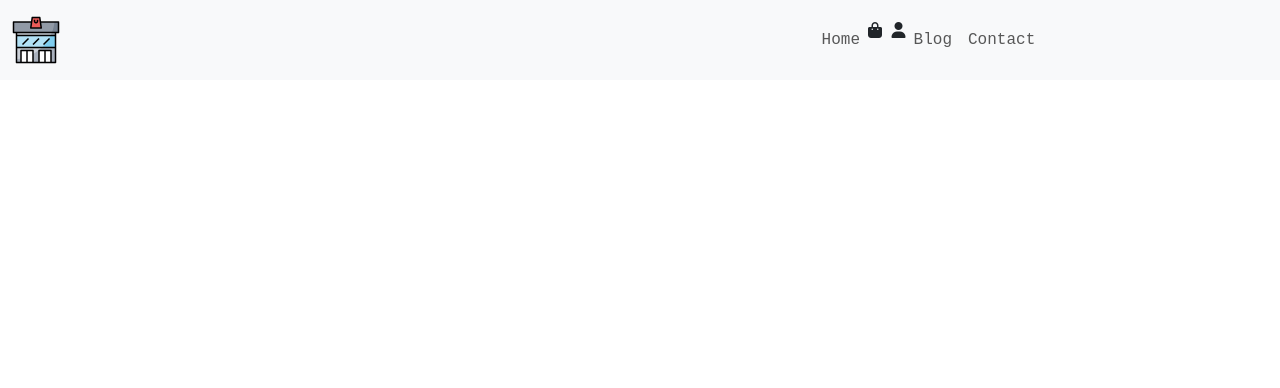
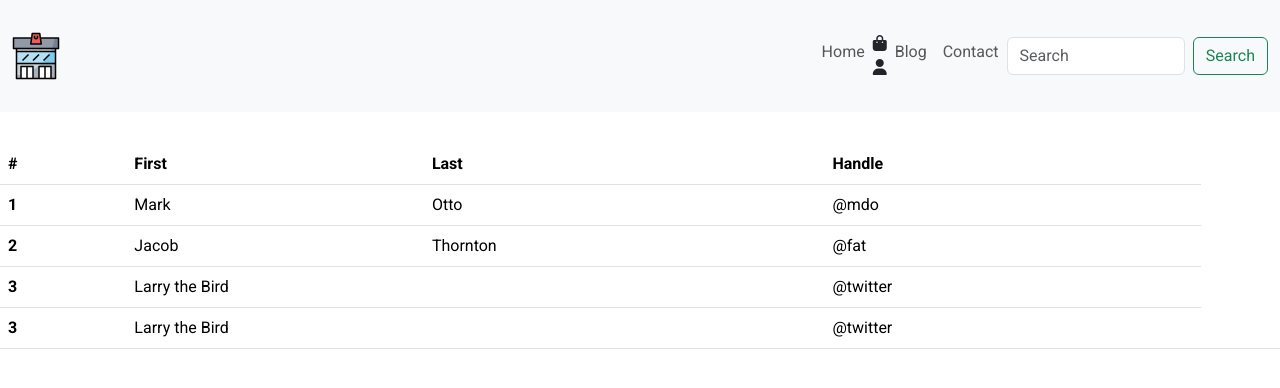
Before and after one commit to JunCodera1/PHP-coding, a plain HTML site: page Mid-term/index.html in a window 1280 px wide. Drawn offline with nearby package versions, Linux system fonts and the light colour scheme.

Commit message:
Update css

```diff
--- a/Mid-term/assets/css/style.css
+++ b/Mid-term/assets/css/style.css
@@ -1,7 +1,59 @@
+@import url('https://fonts.googleapis.com/css2?family=Roboto:ital,wght@0,100;0,300;0,400;0,500;0,700;0,900;1,100;1,300;1,400;1,500;1,700;1,900&display=swap');
 .nav-buttons{
     margin-left: 60%;
+
 }
 
 *{
-    font-family: 'Courier New', Courier, monospace;
+    margin: 0;
+    padding: 0;
+    box-sizing: border-box;
 }
+
+body{
+    font-family: 'Roboto';
+}
+
+h1{
+    font-size: 2.5rem;
+    font-weight: 700;
+}
+
+h2{
+    font-size: 1.8rem;
+    font-weight: 600;
+}
+
+h3{
+    font-size: 1.5rem;
+    font-weight: 500;
+}
+
+h4{
+    font-size: 1.2rem;
+    font-weight: 400;
+}
+
+h5{
+    font-size: 1rem;
+    font-weight: 300;
+}
+
+h6{
+    color: #D8D8D8;
+}
+
+
+.navbar{
+    font-size: 16px;
+    padding-top: 2rem !important;
+    padding-bottom: 2rem !important ;
+    top: 0;
+    left: 0;
+}
+
+.navbar-light .navbar-nav .nav-link{
+    padding : 0 20px;
+    color: #000;
+    transition: 0.4s ease;
+}
--- a/Mid-term/index.html
+++ b/Mid-term/index.html
@@ -4,15 +4,19 @@
     <meta charset="utf-8">
     <meta name="viewport" content="width=device-width, initial-scale=1">
     <title>Bootstrap demo</title>
+    <!-- Bootstrap CSS -->
     <link href="https://cdn.jsdelivr.net/npm/bootstrap@5.3.3/dist/css/bootstrap.min.css" rel="stylesheet" integrity="sha384-QWTKZyjpPEjISv5WaRU9OFeRpok6YctnYmDr5pNlyT2bRjXh0JMhjY6hW+ALEwIH" crossorigin="anonymous">
+    <!-- Font Awesome CSS -->
     <link rel="stylesheet" href="https://cdnjs.cloudflare.com/ajax/libs/font-awesome/6.6.0/css/all.min.css">
+    <!-- Custom CSS (Ensure this comes after Bootstrap to override styles if needed) -->
     <link rel="stylesheet" href="assets/css/style.css">
   </head>
   <body>
     <!-- Navbar -->
-    <nav class="navbar navbar-expand-lg bg-body-tertiary py-3  fixed-top">
+    <nav class="navbar navbar-expand-lg navber-light bg-body-tertiary py-3 fixed-top">
       <div class="container-fluid">
-        <img src="assets/imgs/shop.png" alt="">
+        <!-- Logo -->
+        <img src="assets/imgs/shop.png" alt="Shop Logo">
         <button class="navbar-toggler" type="button" data-bs-toggle="collapse" data-bs-target="#navbarSupportedContent" aria-controls="navbarSupportedContent" aria-expanded="false" aria-label="Toggle navigation">
           <span class="navbar-toggler-icon"></span>
         </button>
@@ -31,13 +35,52 @@
             <li class="nav-item">
               <a class="nav-link" href="#">Contact</a>
             </li>
-            <li class="nav-item">
-            </li>
           </ul>
-
+          <form class="d-flex" role="search">
+            <input class="form-control me-2" type="search" placeholder="Search" aria-label="Search">
+            <button class="btn btn-outline-success" type="submit">Search</button>
+          </form>
         </div>
       </div>
     </nav>
+    <br><br><br><br><br><br>
+    <table class="table">
+      <thead>
+        <tr>
+          <th scope="col">#</th>
+          <th scope="col">First</th>
+          <th scope="col">Last</th>
+          <th scope="col">Handle</th>
+        </tr>
+      </thead>
+      <tbody>
+        <tr>
+          <th scope="row">1</th>
+          <td>Mark</td>
+          <td>Otto</td>
+          <td>@mdo</td>
+        </tr>
+        <tr>
+          <th scope="row">2</th>
+          <td>Jacob</td>
+          <td>Thornton</td>
+          <td>@fat</td>
+        </tr>
+        <tr>
+          <th scope="row">3</th>
+          <td colspan="2">Larry the Bird</td>
+          <td>@twitter</td>
+        </tr>
+        <tr>
+          <th scope="row">3</th>
+          <td colspan="2">Larry the Bird</td>
+          <td>@twitter</td>
+          <td></td>
+        </tr>
+      </tbody>
+    </table>
+
+    <!-- Bootstrap JS Bundle -->
     <script src="https://cdn.jsdelivr.net/npm/bootstrap@5.3.3/dist/js/bootstrap.bundle.min.js" integrity="sha384-YvpcrYf0tY3lHB60NNkmXc5s9fDVZLESaAA55NDzOxhy9GkcIdslK1eN7N6jIeHz" crossorigin="anonymous"></script>
   </body>
 </html>
```
